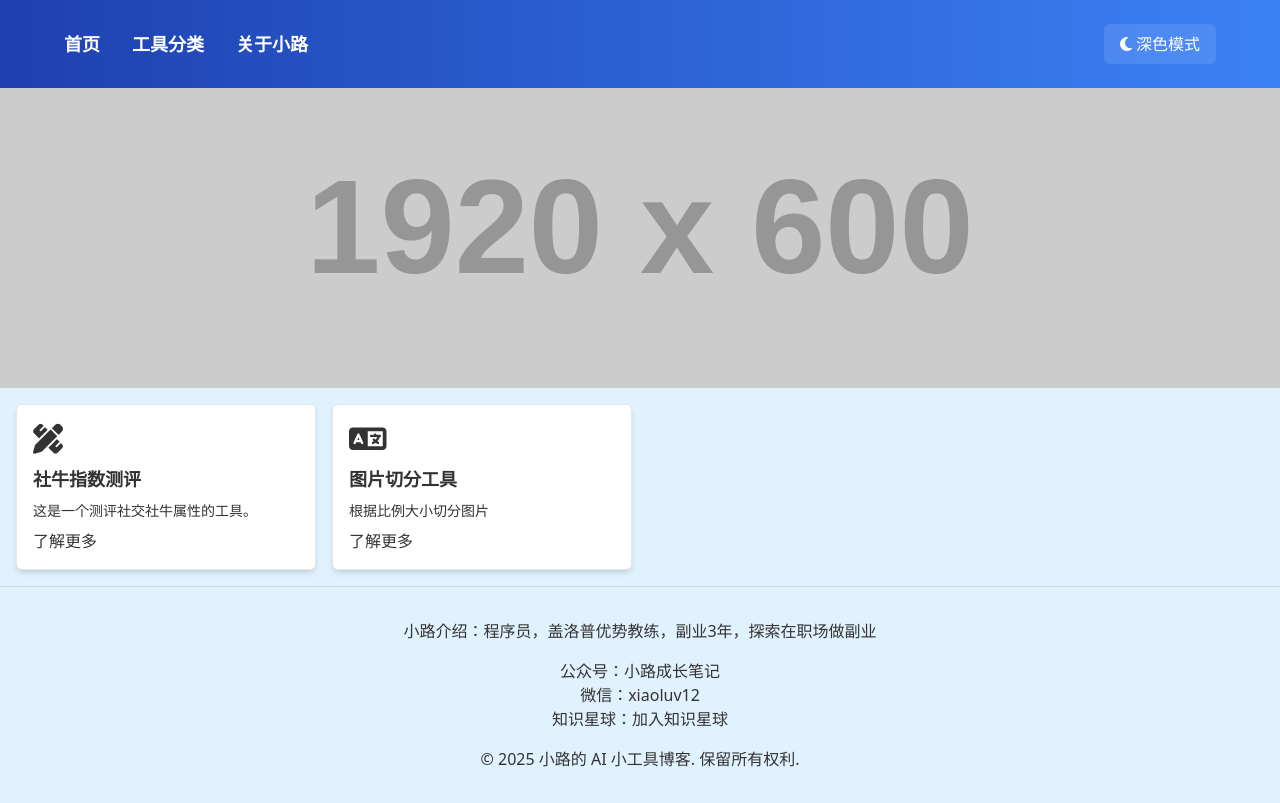
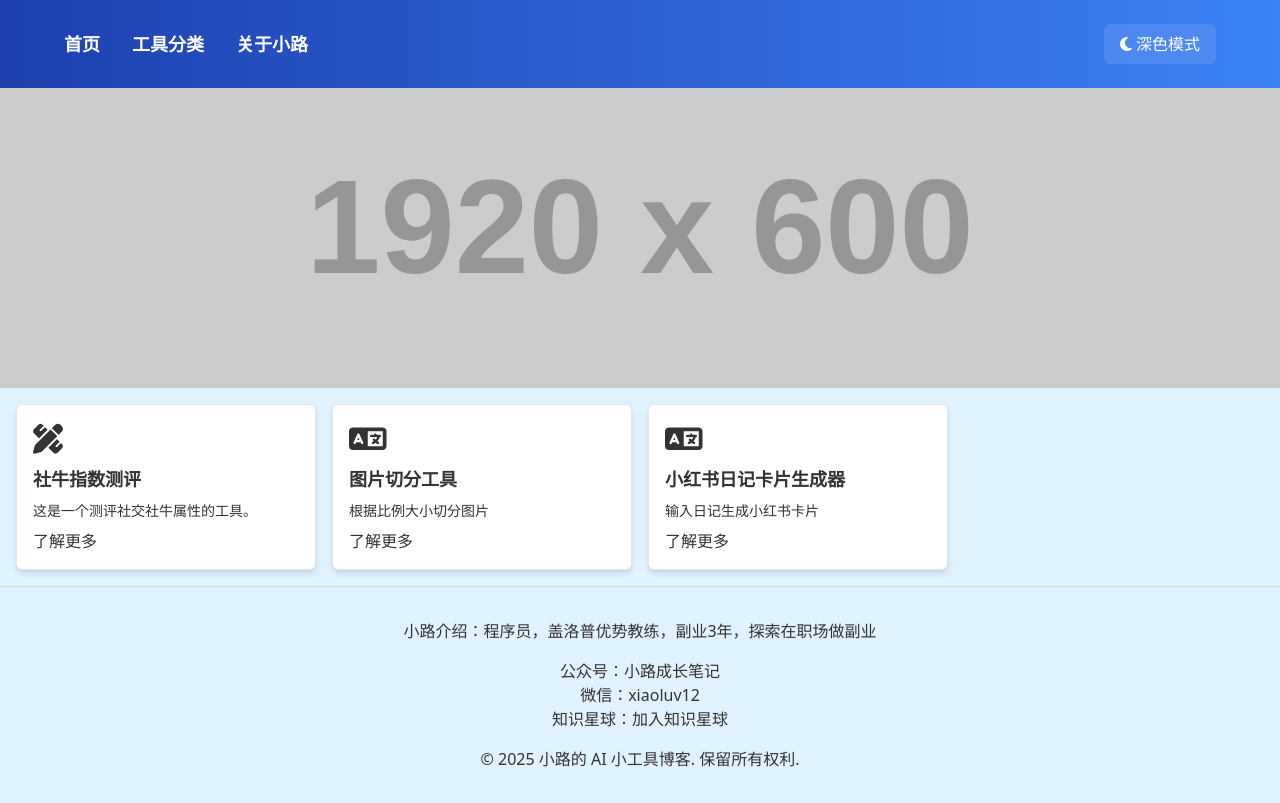
Before and after one commit to lrxvx/lrxvx.github.io, a plain HTML site: page index.html in a window 1280 px wide. Drawn offline with nearby package versions, Linux system fonts and the light colour scheme; placeholder pictures from the web are drawn by us.

Commit message:
Update index.html
小红书日记卡片生成器

```diff
--- a/index.html
+++ b/index.html
@@ -189,6 +189,12 @@
                 <p class="text-sm">根据比例大小切分图片</p>
                 <a href="https://xiaolu-blog.netlify.app/imgsplit.html" class="text-primary mt-2 inline-block">了解更多</a>
             </div>
+             <div class="card p-4 border rounded-md fade-in">
+                <i class="fa-solid fa-language text-3xl text-primary mb-2"></i>
+                <h3 class="text-lg font-bold mb-2">小红书日记卡片生成器</h3>
+                <p class="text-sm">输入日记生成小红书卡片</p>
+                <a href="https://xiaolu-blog.netlify.app/xhsdiarycard.html" class="text-primary mt-2 inline-block">了解更多</a>
+            </div>
         </div>
     </main>
     <!-- 页脚 -->
```
